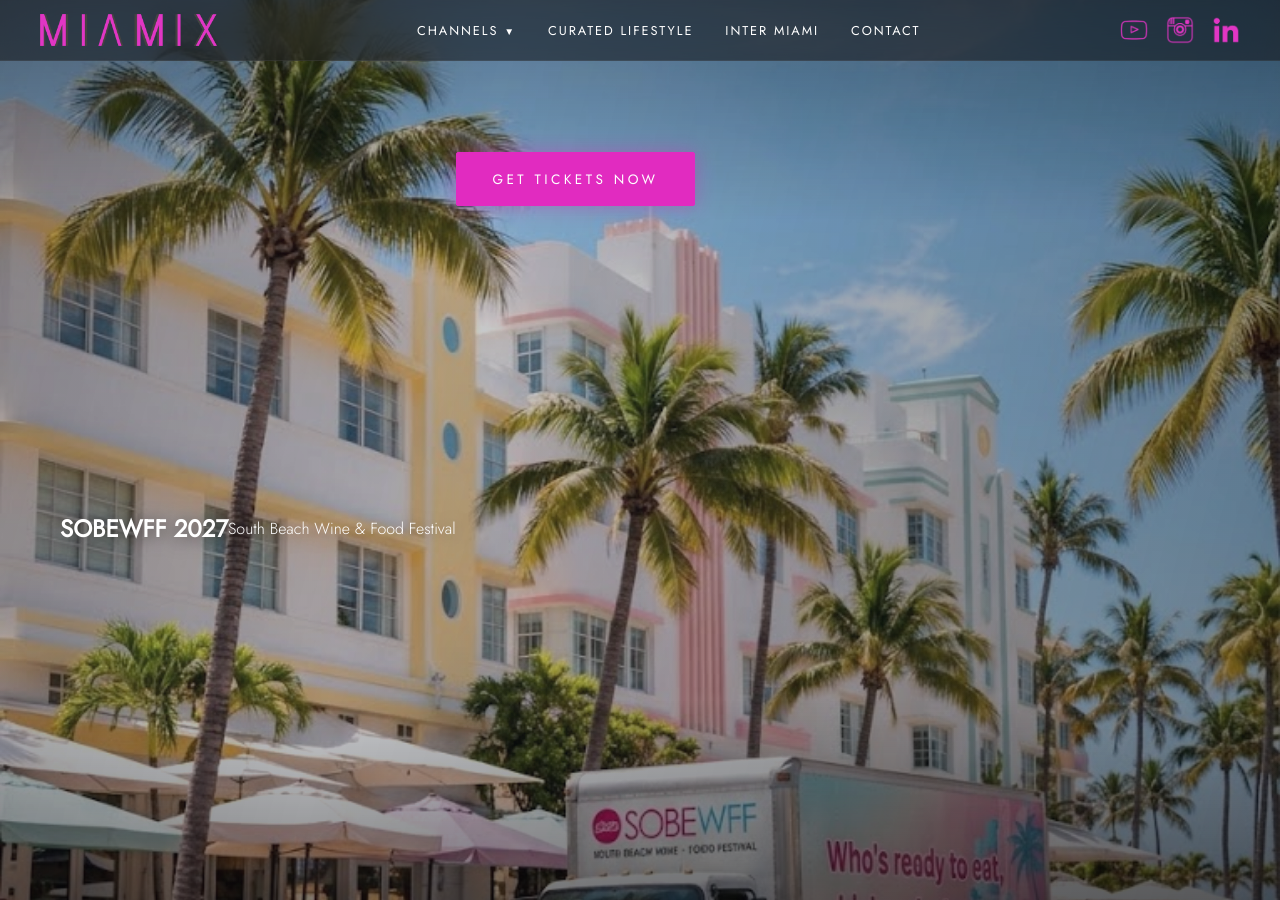
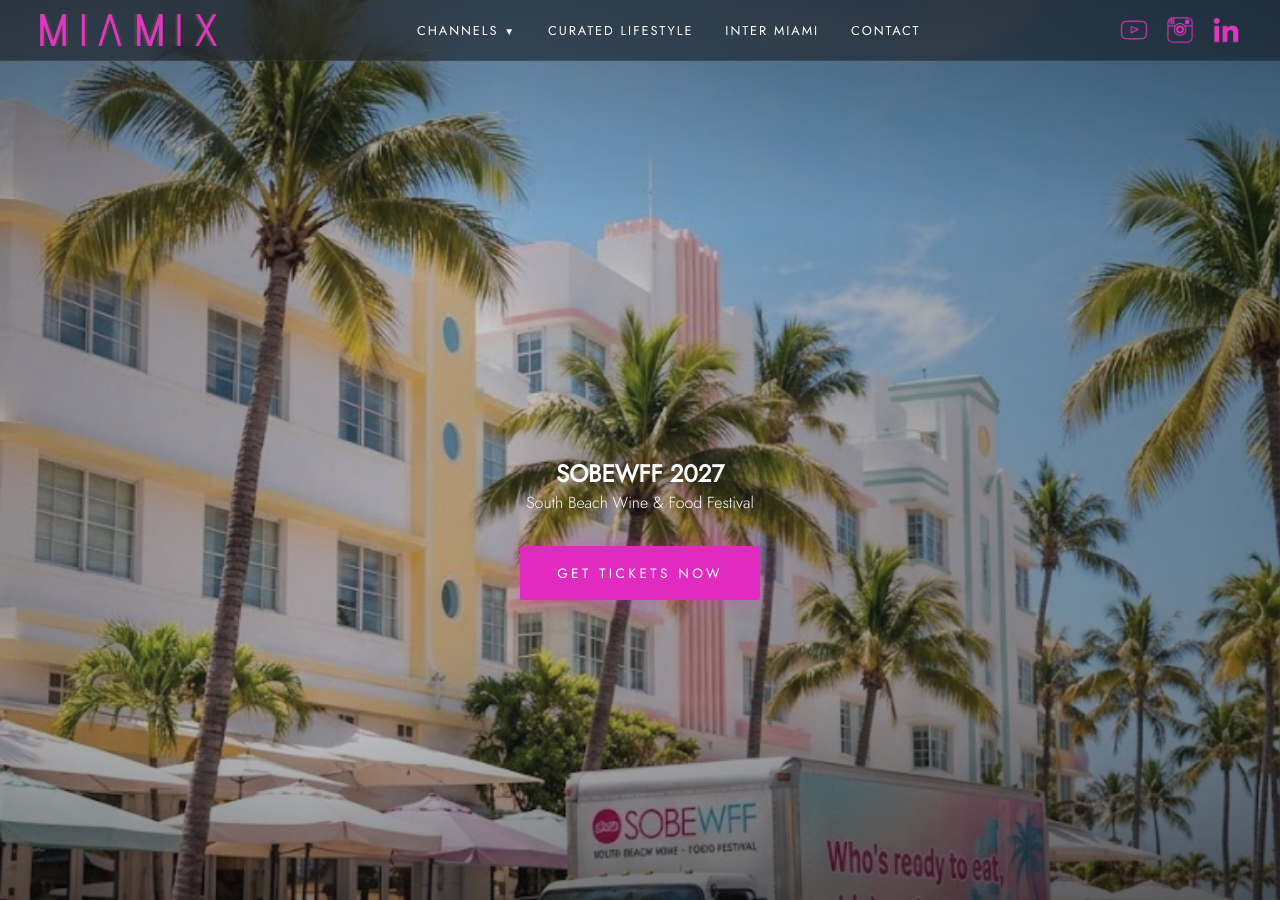
Before and after one commit to MIAMIX-io/MIAMIX.VIP-Site, a Jekyll site: the page built from index.html, in a window 1280 px wide and 900 px high. Built offline with Jekyll 4.4.1, drawn with Linux system fonts in a browser that asks for light colours.

Commit message:
Refactor hero section layout in index.html

```diff
--- a/index.html
+++ b/index.html
@@ -26,11 +26,17 @@
 
     <!-- HERO -->
     <section class="hero" style="--hero-image: url('{{ home.hero.image }}');">
-        <h1>{{ home.hero.title }}</h1>
-        <p>{{ home.hero.subtitle }}</p>
-        {%- if home.hero.cta_url %}
-        <a href="{{ home.hero.cta_url }}" class="hero-btn">{{ home.hero.cta_text | default: "Learn more" }}</a>
-        {%- endif %}
+        <div class="hero-overlay"></div>
+        <div class="hero-content">
+            {%- if home.hero.eyebrow %}
+            <span class="hero-badge">{{ home.hero.eyebrow }}</span>
+            {%- endif %}
+            <h1>{{ home.hero.title }}</h1>
+            <p>{{ home.hero.subtitle }}</p>
+            {%- if home.hero.cta_url %}
+            <a href="{{ home.hero.cta_url }}" class="hero-btn">{{ home.hero.cta_text | default: "Learn more" }}</a>
+            {%- endif %}
+        </div>
     </section>
 
     <main class="rows">
```
